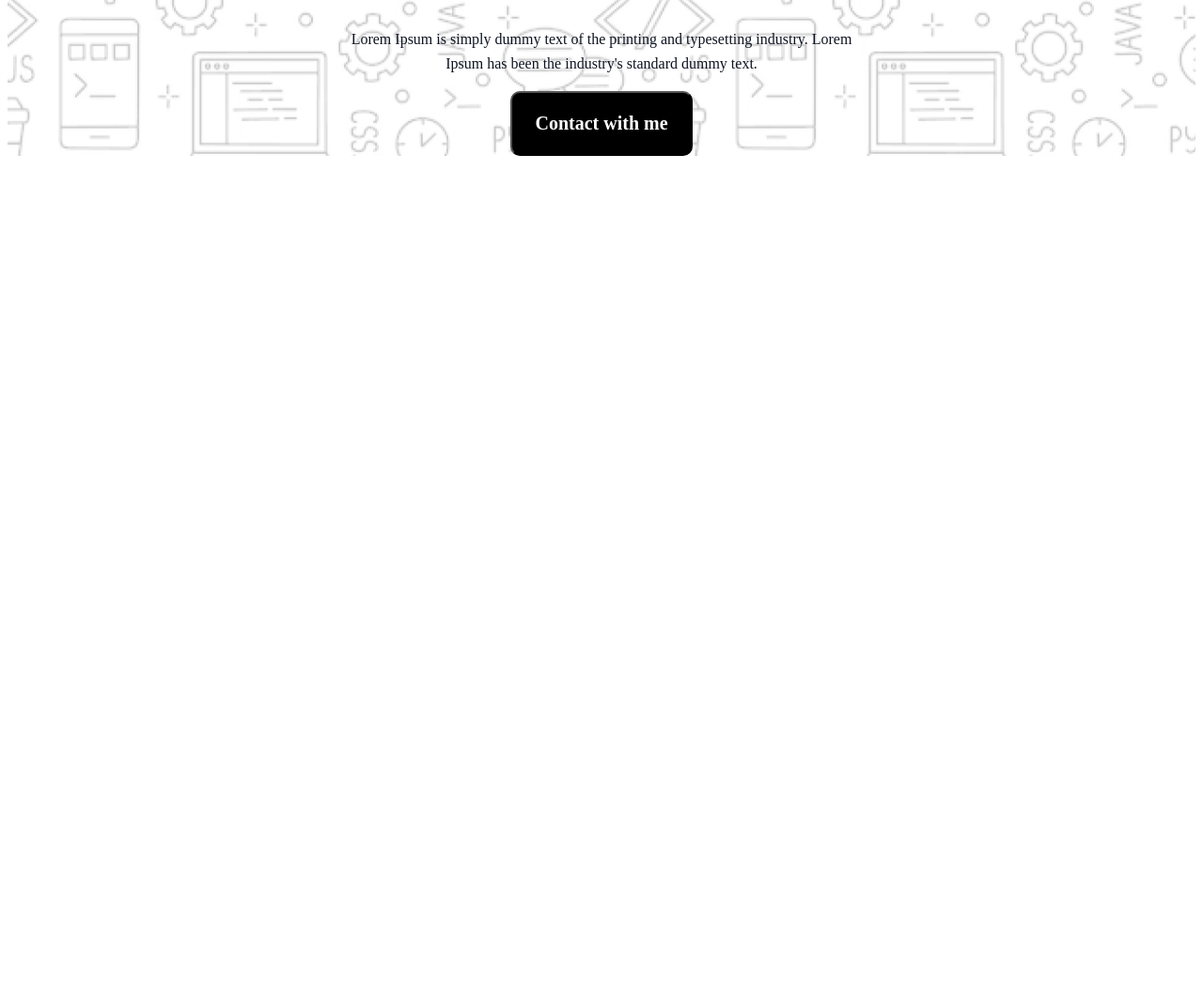
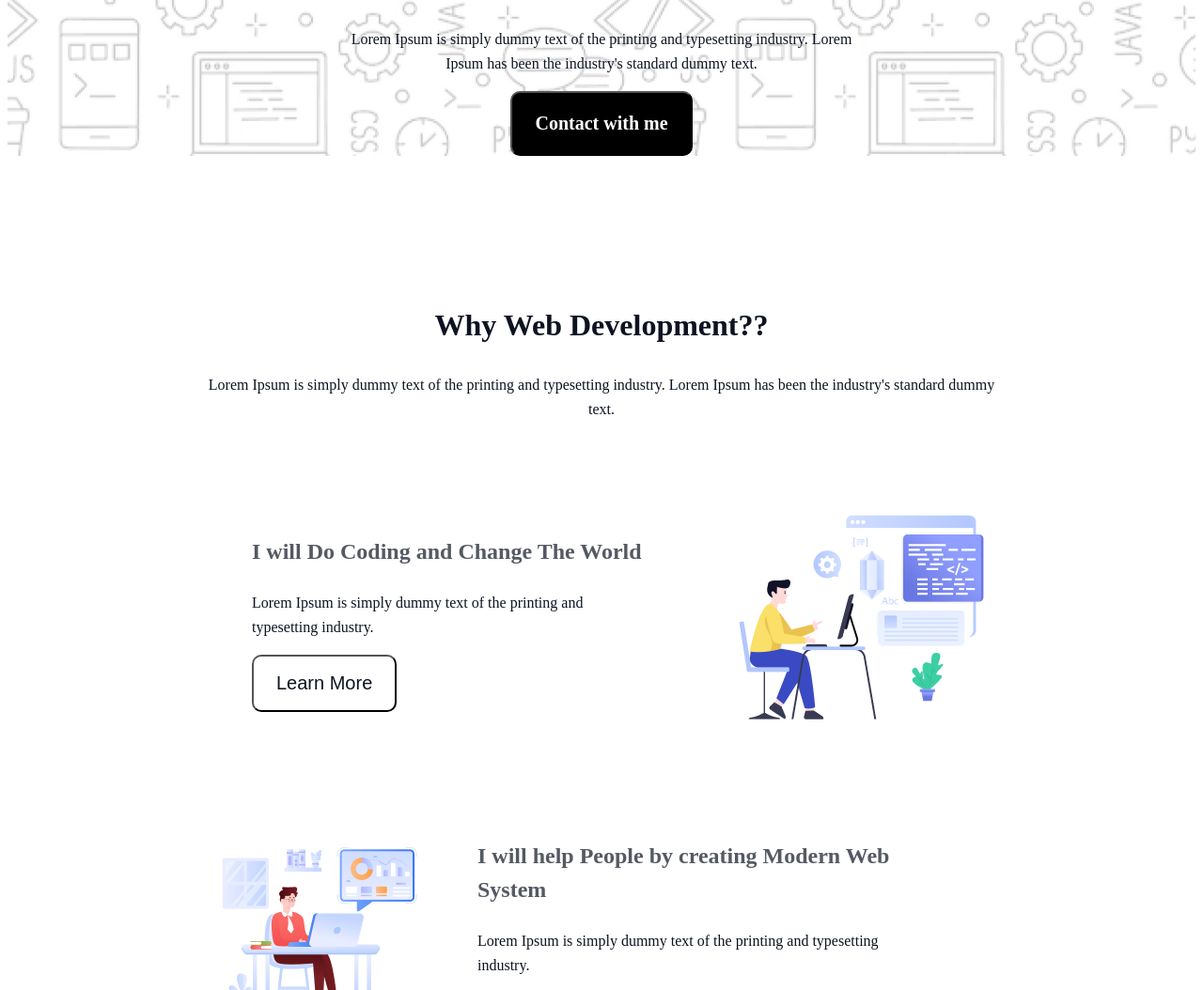
Before and after one commit to mellowmistmihir/my-first-assin, a plain HTML site: page index.html in a window 1280 px wide. Shown: the part 556-1610 px from the top of the page at 94% size. Before the commit the page ends 800 px from the top, so only its background shows below. Drawn offline with nearby package versions, Linux system fonts and the light colour scheme; a web font is replaced by a local one.

Commit message:
added box section file

```diff
--- a/index.html
+++ b/index.html
@@ -31,7 +31,44 @@
 
         </div>
     </header>
-    <main>
+    <main class="work-sans">
+        <section class="box ">
+                <h3 class="section-title">Why Web Development??</h3>
+                <p class="section-des">Lorem Ipsum is simply dummy text of the printing and typesetting industry. Lorem Ipsum has been the industry's standard dummy text.</p>
+                <div class="box-items">
+                    <div class="box-item">
+                        <h3 class="item-title">I will Do Coding and Change The World</h3>
+                        <p class="item-des">Lorem Ipsum is simply dummy text of the printing and typesetting industry.</p>
+                        <button class="first-btn">Learn More</button>
+                    </div>
+                        <div class="box-img">
+                        <img src="assets/Layer_1.png" alt="">
+                    </div>
+                </div>
+                    <div class="box-items">
+                    <div class="box-img">
+                        <img src="assets/Group 3.png" alt="">
+                    </div>
+                       <div class="box-item">
+                         <h3 class="item-title">I will help People by creating Modern Web System</h3>
+                        <p class="item-des">Lorem Ipsum is simply dummy text of the printing and typesetting industry.</p>
+                        <button class="first-btn">Learn More</button>
+                    </div>
+                    </div>
+                    <div class="box-items">
+                        <div class="box-item">
+                            <h3 class="item-title">I will Do Coding and Change The World</h3>
+                            <p class="item-des">Lorem Ipsum is simply dummy text of the printing and typesetting industry.</p>
+                            <button class="first-btn">Learn More</button>
+                        </div>
+                        <div class="box-img">
+                            <img src="assets/Group 4.png" alt="">
+                        </div>
+
+                    </div>
+
+
+            </section>
 
     </main>
     <footer>
--- a/styles/style.css
+++ b/styles/style.css
@@ -64,3 +64,61 @@ text-align: center;
     gap: 10;
     padding: 21px 24px 21px 24px
 }
+/* main styles */
+main{
+    max-width: 1140px;
+    margin: 0 auto;
+}
+/* box styles */
+.box{
+    border-radius: 10px;
+    padding: 130px 150px;
+    background-color : rgba(0, 0, 0, 0.02),rgb(255, 255, 255);
+    text-align: center;
+}
+.section-title{
+    font-size: 32px;
+    font-family: Azeret Mono;
+font-weight: 800;
+line-height: 37px;
+letter-spacing: 0%;
+}
+.section-des{
+color: rgb(13, 19, 33);
+font-family: Azeret Mono;
+font-size: 16px;
+font-weight: 400;
+line-height: 26px;
+letter-spacing: 0%;
+}
+.box-items{
+   display: flex;
+   justify-content:space-around;
+}
+.item-title{
+color: rgba(13, 19, 33, 0.7);
+font-family: Azeret Mono;
+font-size: 24px;
+font-weight: 700;
+line-height: 36px;
+letter-spacing: 0%;
+text-align: left;
+}
+.item-des{
+color: rgb(13, 19, 33);
+font-family: Azeret Mono;
+font-size: 16px;
+font-weight: 400;
+line-height: 26px;
+letter-spacing: 0%;
+text-align: left;
+}
+.box-item{
+    text-align: left;
+    margin-right: 100px;
+    margin-top: 80px;
+    padding-left: 48px;
+}
+.box-img{
+    margin-top: 80px;
+}
```
